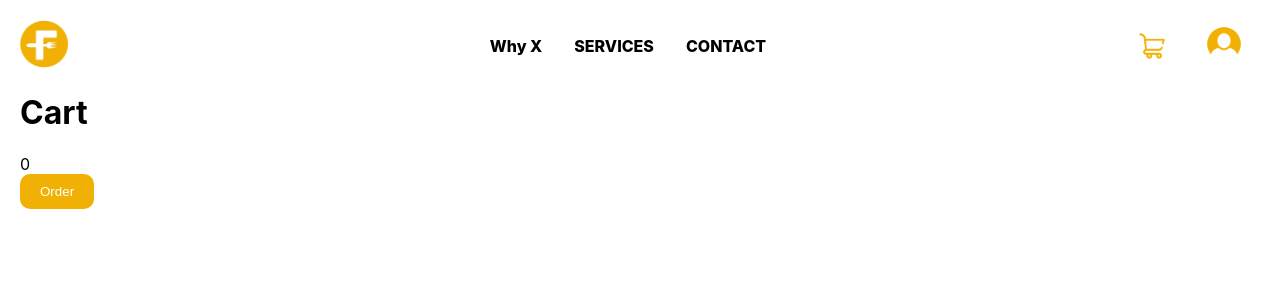
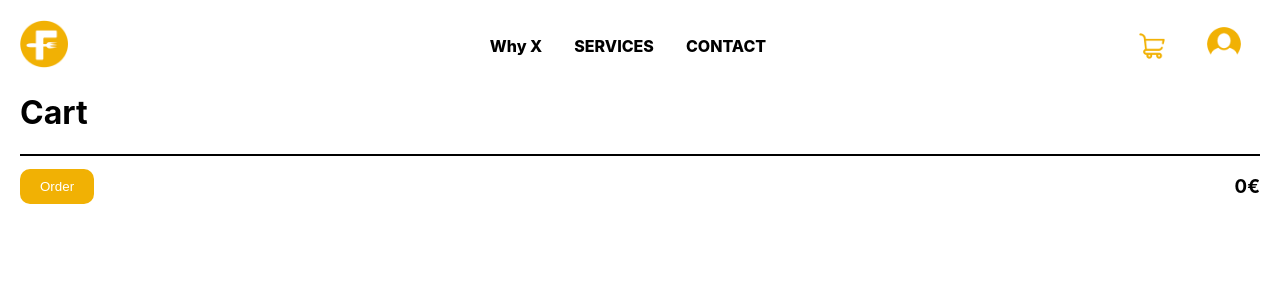
Before and after one commit to maximeve/foodservice, a React (Create React App) app: page /cart in a window 1280 px wide. Shown: the top 300 px of the page. Built offline with nearby package versions, Linux system fonts and the light colour scheme.

Commit message:
finish cart

```diff
--- a/src/components/Popular.js
+++ b/src/components/Popular.js
@@ -32,7 +32,7 @@ function Popular() {
       //     setCoords({'latitude' : position.coords.latitude, 'longitude' : position.coords.longitude})
       // });
       await fetch(
-        `https://cors-anywhere.herokuapp.com/https://maps.googleapis.com/maps/api/place/nearbysearch/json?location=51.219448,4.402464&radius=500&type=meal_takeaway&key=${process.env.REACT_APP_GOOLE_MAPS}`
+        `https://thingproxy.freeboard.io/fetch/https://maps.googleapis.com/maps/api/place/nearbysearch/json?location=51.219448,4.402464&radius=500&type=meal_takeaway&key=${process.env.REACT_APP_GOOLE_MAPS}`
       )
         .then((response) => response.json())
         .then((data) => {
--- a/src/screens/CartPage.css
+++ b/src/screens/CartPage.css
@@ -7,13 +7,22 @@ margin: auto;
     list-style-type: none;
 }
 
+.cartpage__checkout{
+    border-top: 2px solid black;
+    display: flex;
+    width: 100%;
+    justify-content: space-between;
+    align-items: center;
+    font-weight: bold;
+}
+
 .cartpage > ul > li {
     display: flex;
     justify-content: space-between;
 }
 
 .cartpage__item{
-    margin: 20px 0;
+    margin: 10px 0;
     display: flex;
     align-items: center;
 }
--- a/src/screens/CartPage.js
+++ b/src/screens/CartPage.js
@@ -25,14 +25,15 @@ function CartPage() {
               <div className='cartpage__item'>
               <img src={item.photo} alt={item.dish}/><h3>{item.dish}</h3>&nbsp;<p>x</p>&nbsp;<h4>{item.qty}</h4>
               </div>
-              <div>
+              <div className="cartpage__total">
               <h4>{item.total}€</h4>
               </div>
               </li>
           ))}
         </ul>
-        <div className='cartpage__total'>{totalAmount}</div>
-        <button className='cartpage__orderbutton'>Order</button>
+        <div className='cartpage__checkout'> <button className='cartpage__orderbutton'>Order</button>
+        <h3>{totalAmount}€</h3>
+       </div>
    </div>
   );
 }
```
